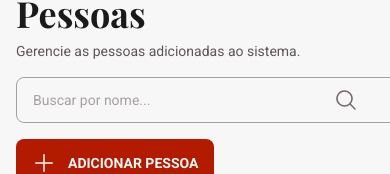
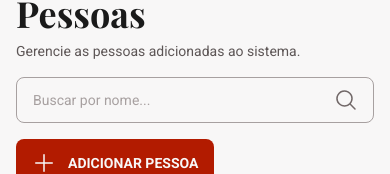
Before and after one commit to GPESTQ/site_gpes, a Next.js app in the folder frontend/: page /admin/pessoas in a window 390 px wide. Shown: the part 139-313 px from the top of the page. Built offline with nearby package versions, Linux system fonts and the light colour scheme; no server answers.

Commit message:
fix: correção na responsividade da barra de pesquisa

```diff
--- a/frontend/components/ui/SearchInput.jsx
+++ b/frontend/components/ui/SearchInput.jsx
@@ -1,14 +1,14 @@
 import { MagnifyingGlassIcon } from "@phosphor-icons/react";
 
 const SearchInput = ({ value, onChange, placeholder = "Buscar...", className = "" }) => (
-    <div className="relative">
+    <div className="relative flex max-w-96">
         <MagnifyingGlassIcon size={24} className="absolute right-4 top-1/2 -translate-y-1/2 text-neutral-600" />
         <input
             type="text"
             value={value}
             onChange={(e) => onChange(e.target.value)}
             placeholder={placeholder}
-            className={`w-96 bg-neutral-50 rounded-lg border border-neutral-400 pl-4 pr-12 py-3 text-neutral-950 font-sans placeholder:text-neutral-400 text-sm ${className}`}
+            className={`flex-1 bg-neutral-50 rounded-lg border border-neutral-400 pl-4 pr-12 py-3 text-neutral-950 font-sans placeholder:text-neutral-400 text-sm ${className}`}
         />
     </div>
 );
```
